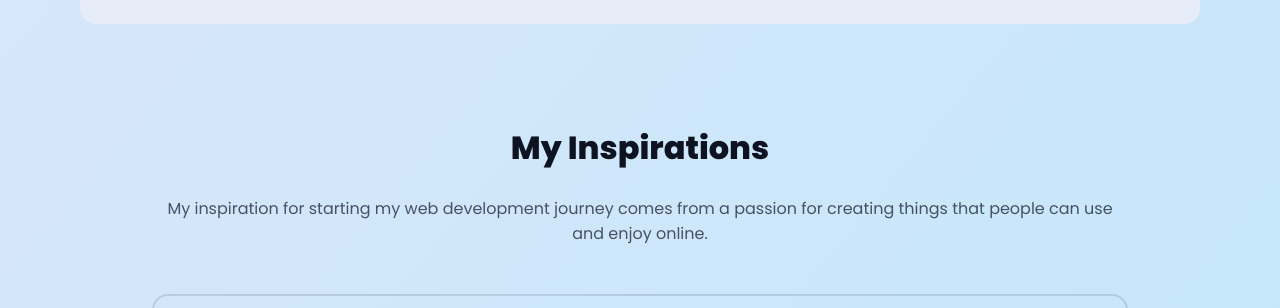
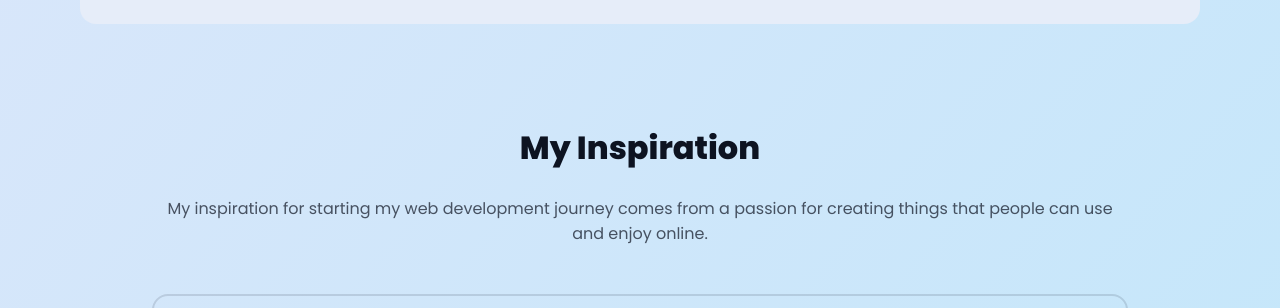
Before and after one commit to Asif-The-Thinker/CAREER-HOME, a plain HTML site: page index.html in a window 1280 px wide. Shown: the part 1560-1868 px from the top of the page. Drawn offline with Linux system fonts and the light colour scheme; a web font is replaced by a local one.

Commit message:
removed the s

```diff
--- a/index.html
+++ b/index.html
@@ -65,7 +65,7 @@
     <section class="three">
         <div class="video-part">
             <div class="question-two">
-                <h2>My Inspirations</h2>
+                <h2>My Inspiration</h2>
                 <p>My inspiration for starting my web development journey comes from a passion for creating things that
                     people can use and enjoy online.
                 </p>
```
